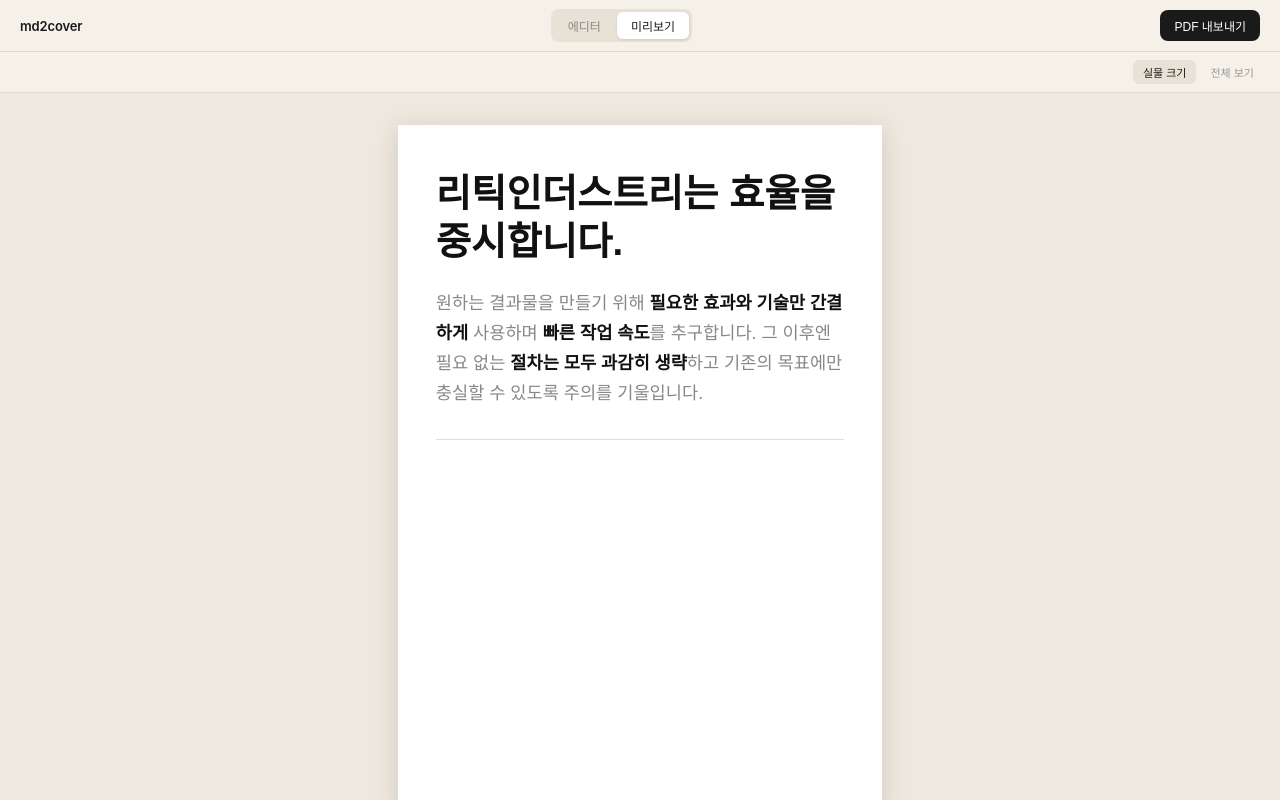
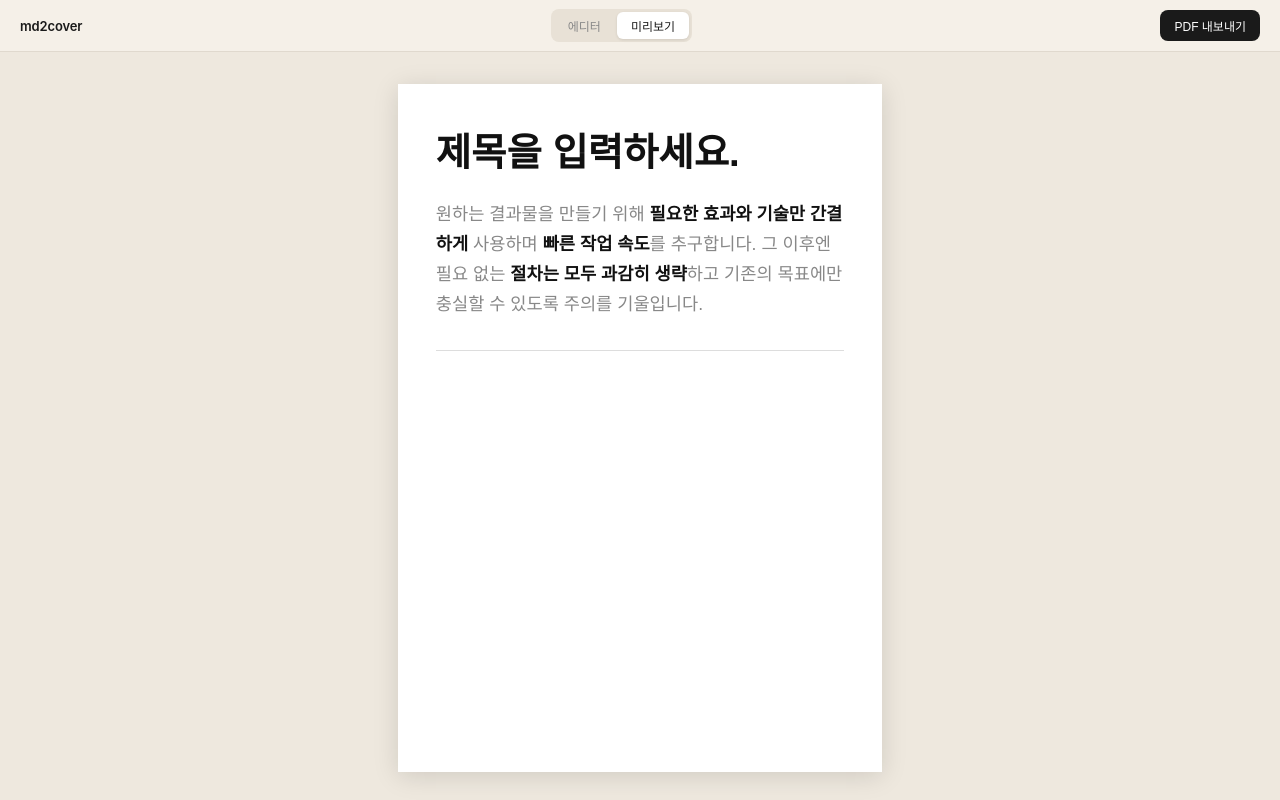
Before and after one commit to supatipanno5611/md2cover, a Next.js app: page / in a window 1280 px wide. Both pictures are taken after a click on the button "미리보기". Built offline with nearby package versions, Linux system fonts and the light colour scheme.

Commit message:
fix initial text

```diff
--- a/app/globals.css
+++ b/app/globals.css
@@ -18,7 +18,6 @@
   height: 100dvh;
 }
 
-/* 헤더 */
 .header {
   display: flex;
   align-items: center;
@@ -79,7 +78,6 @@
   opacity: 0.8;
 }
 
-/* 패널 */
 .panel {
   flex: 1;
   overflow: hidden;
@@ -91,38 +89,10 @@
   display: none;
 }
 
-/* 에디터 */
 .editor-wrap {
   flex: 1;
   overflow: hidden;
   background: #faf7f2;
-}
-
-/* 미리보기 */
-.preview-toolbar {
-  display: flex;
-  justify-content: flex-end;
-  gap: 4px;
-  padding: 8px 16px;
-  border-bottom: 1px solid #e0d9ce;
-  flex-shrink: 0;
-}
-
-.view-btn {
-  font-size: 11px;
-  padding: 4px 10px;
-  border-radius: 6px;
-  border: none;
-  cursor: pointer;
-  background: transparent;
-  color: #999;
-  font-weight: 500;
-  transition: all 0.15s;
-}
-
-.view-btn.active {
-  background: #e8e1d6;
-  color: #1a1a1a;
 }
 
 .preview-scroll {
--- a/app/page.tsx
+++ b/app/page.tsx
@@ -15,7 +15,7 @@
 text-option: top
 ---
 
-# 리틱인더스트리는 효율을 중시합니다.
+# 제목을 입력하세요.
 
 원하는 결과물을 만들기 위해 **필요한 효과와 기술만 간결하게** 사용하며 **빠른 작업 속도**를 추구합니다. 그 이후엔 필요 없는 **절차는 모두 과감히 생략**하고 기존의 목표에만 충실할 수 있도록 주의를 기울입니다.
 
@@ -29,10 +29,8 @@
   const [previewHtml, setPreviewHtml] = useState("");
   const [pageSize, setPageSize] = useState(PAGE_SIZES["b6"]);
   const [tab, setTab] = useState<"editor" | "preview">("editor");
-  const [scaleMode, setScaleMode] = useState(false);
   const printFrameRef = useRef<HTMLIFrameElement>(null);
   const debounceRef = useRef<ReturnType<typeof setTimeout> | null>(null);
-  const previewContainerRef = useRef<HTMLDivElement>(null);
 
   const buildHtml = useCallback(async (md: string) => {
     const { frontmatter, blocks } = parse(md);
@@ -68,9 +66,6 @@
 
   const realW = parseFloat(pageSize.width) * MM_TO_CSS_PX;
   const realH = parseFloat(pageSize.height) * MM_TO_CSS_PX;
-  const containerW = previewContainerRef.current?.clientWidth ?? 600;
-  const scale = (containerW - 64) / realW;
-  const scaledH = realH * scale;
 
   return (
     <div id="app">
@@ -103,40 +98,14 @@
       </div>
 
       <div className={`panel${tab === "preview" ? "" : " hidden"}`}>
-        <div className="preview-toolbar">
-          {(["실물 크기", "전체 보기"] as const).map((label, i) => {
-            const isScale = i === 1;
-            return (
-              <button
-                key={label}
-                onClick={() => setScaleMode(isScale)}
-                className={`view-btn${scaleMode === isScale ? " active" : ""}`}
-              >
-                {label}
-              </button>
-            );
-          })}
-        </div>
-
-        <div ref={previewContainerRef} className="preview-scroll">
+        <div className="preview-scroll">
           {previewHtml ? (
-            scaleMode ? (
-              <div style={{ width: `${containerW - 64}px`, height: `${scaledH}px`, flexShrink: 0 }}>
-                <iframe
-                  srcDoc={previewHtml}
-                  style={{ border: "none", width: `${realW}px`, height: `${realH}px`, transform: `scale(${scale})`, transformOrigin: "top left" }}
-                  title="preview"
-                  className="preview-shadow"
-                />
-              </div>
-            ) : (
             <iframe
               srcDoc={previewHtml}
               style={{ border: "none", width: `${realW}px`, height: `${realH}px` }}
               title="preview"
               className="preview-shadow"
             />
-            )
           ) : null}
         </div>
       </div>
```
Lines whose indentation alone changed are shown as unchanged.
